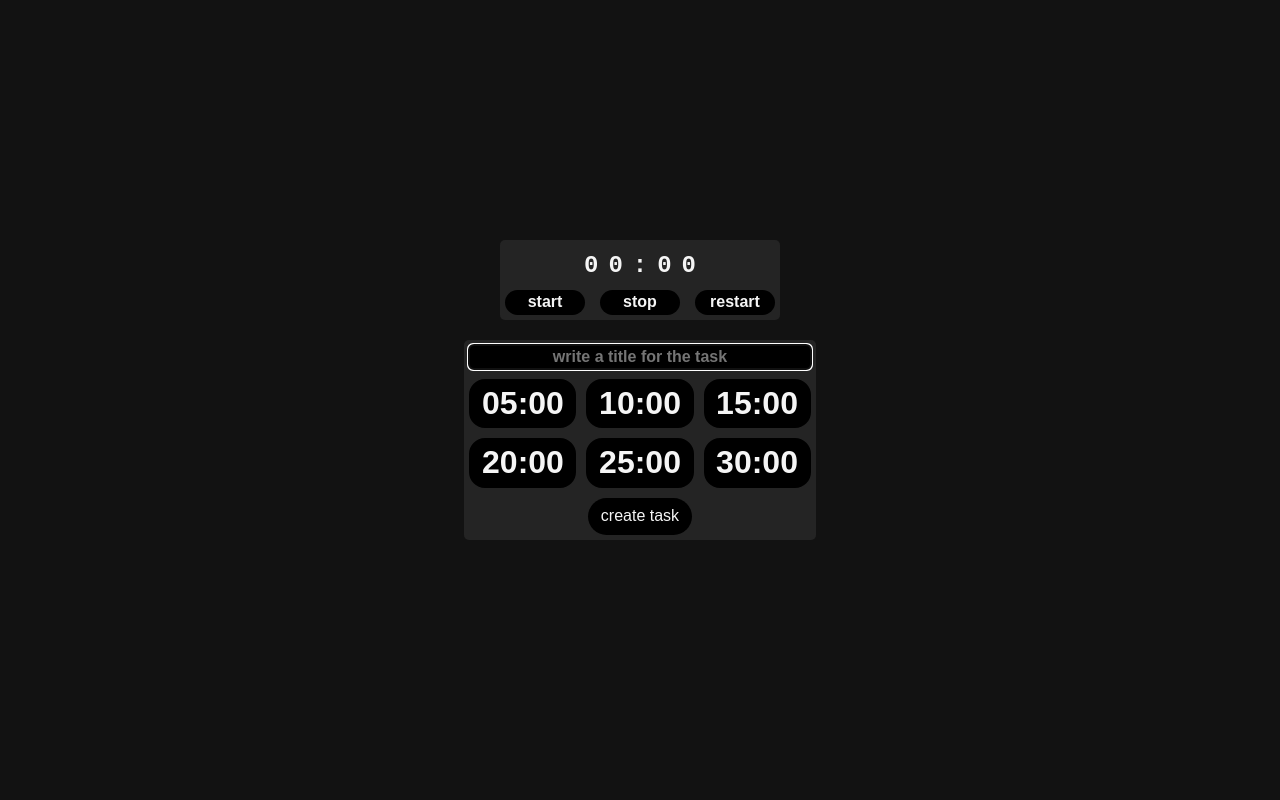
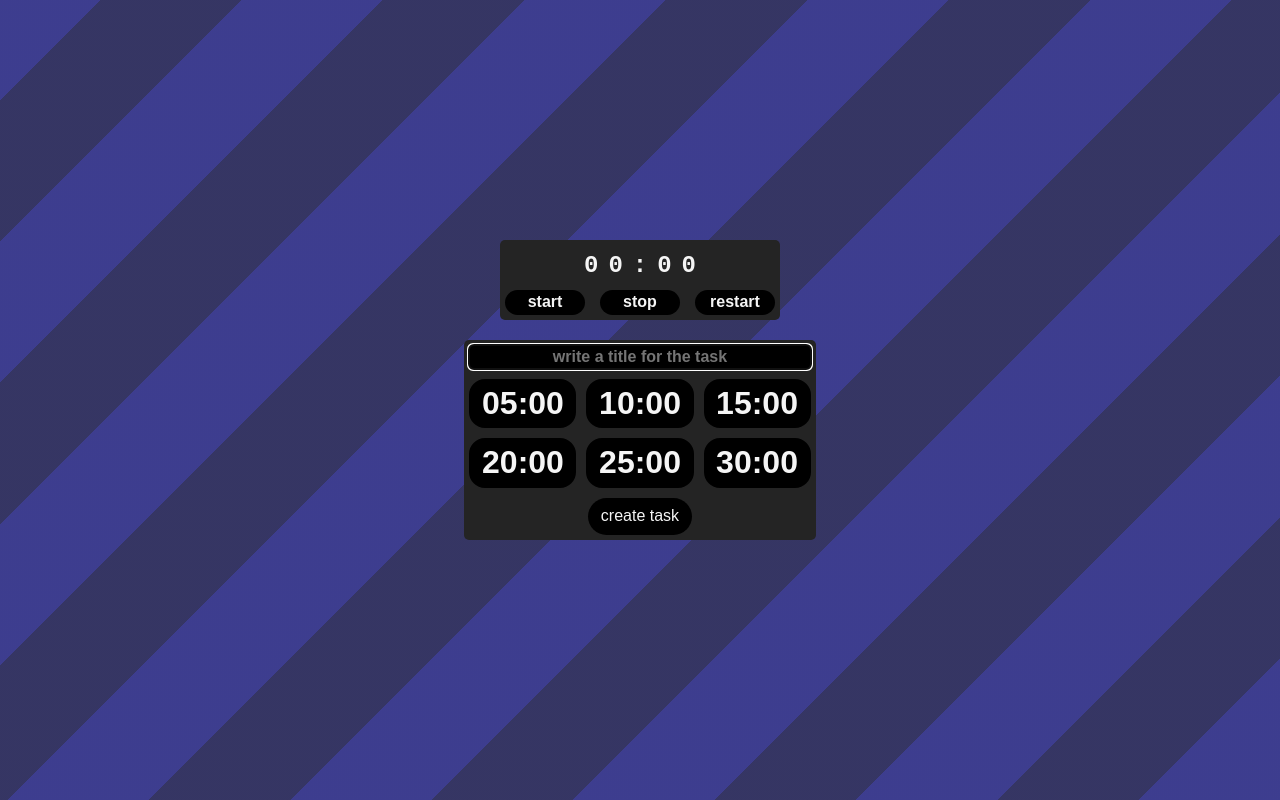
Before and after one commit to CrgioYalux/study.pomodoro, a React (Create React App) app: page / in a window 1280 px wide. Built offline with nearby package versions, Linux system fonts and the light colour scheme.

Commit message:
feat: add a colorful background to App component

```diff
--- a/src/components/App/App.scss
+++ b/src/components/App/App.scss
@@ -1,4 +1,4 @@
-@use '../../sass/base';
+@import '../../sass/vars';
 
 *,
 *::before,
@@ -10,7 +10,13 @@
 
 .App-container {
 	min-height: 100vh;
-	background-color: rgba(18, 18, 18, 1);
+	background-image: repeating-linear-gradient(
+		-45deg,
+		$primary-dark 0px,
+		$primary-dark 100px,
+		$primary-darker 100px,
+		$primary-darker 200px
+	);
 	display: flex;
 	flex-direction: column;
 	align-items: center;
```
